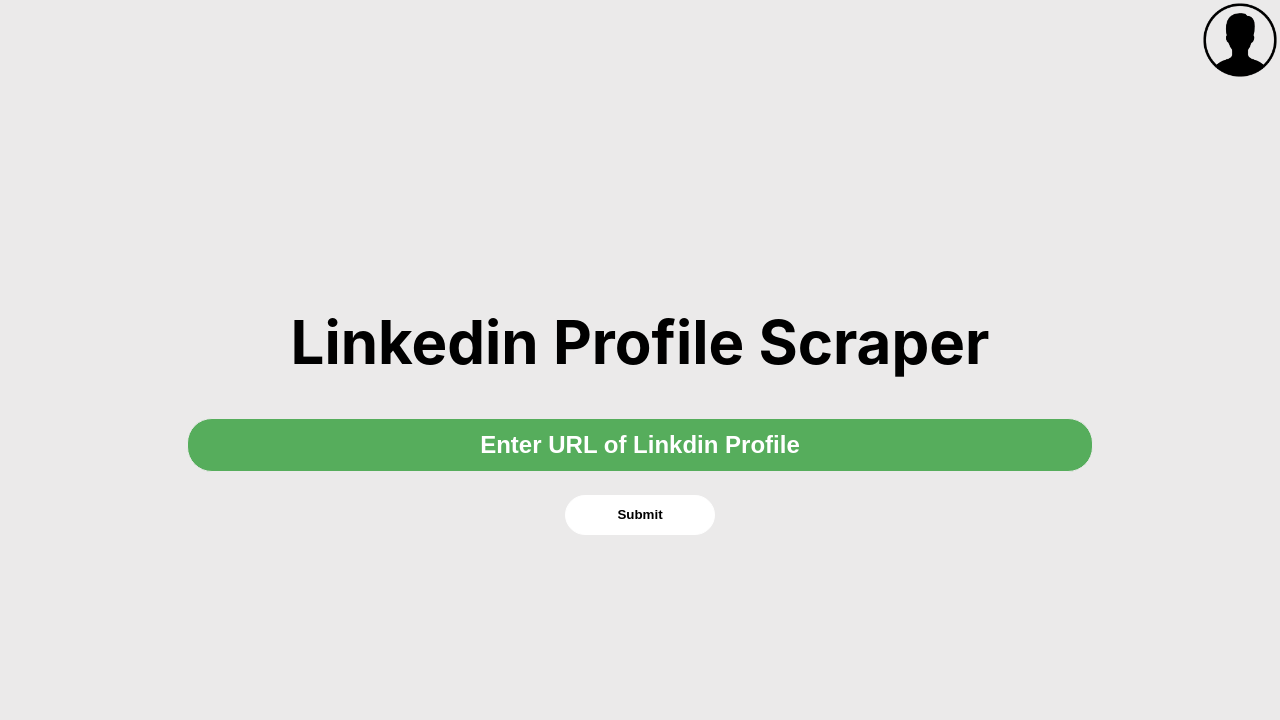
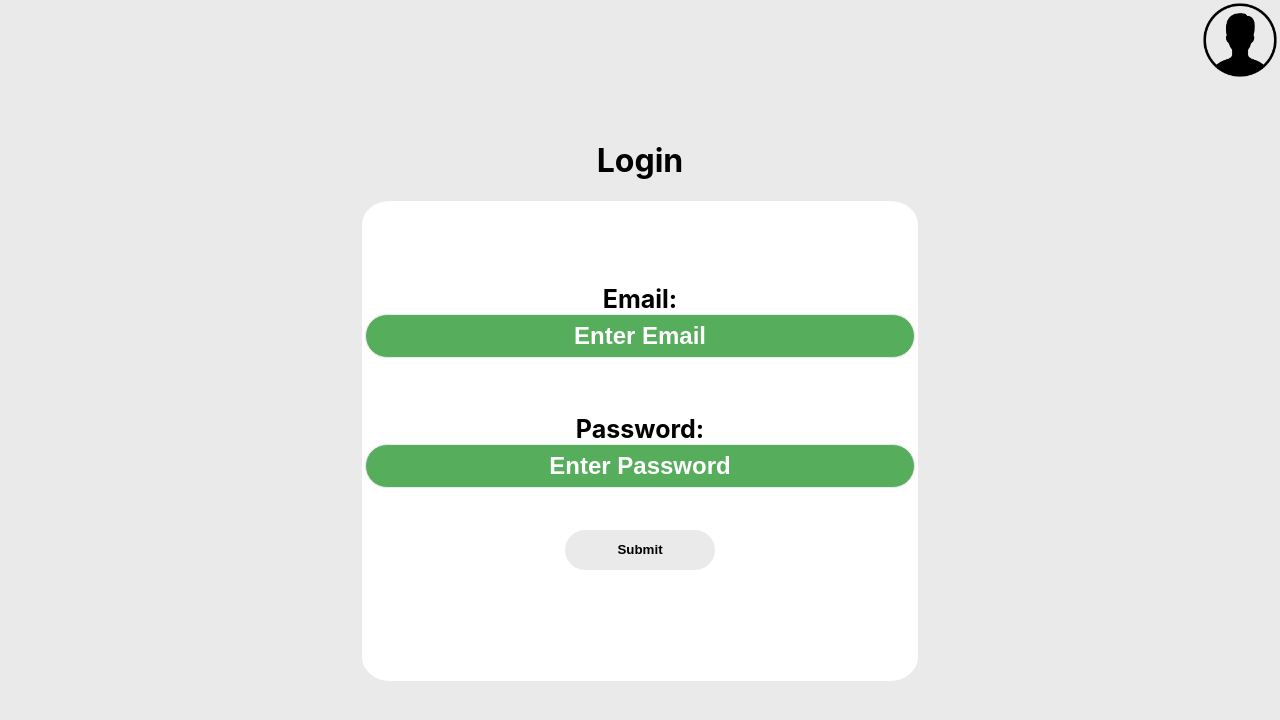
Before and after one commit to CalebThePerson/TractProject, a React (Create React App) app in the folder FrontEnd/trackt/: page /#/Home in a window 1280 px wide. Both pictures are taken after a click on the button 1240 px from the left and 40 px from the top of the page. Shown: the top 720 px of the page. Built offline with nearby package versions, Linux system fonts and the light colour scheme.

Commit message:
Made Login Screen and functionality

```diff
--- /dev/null
+++ b/FrontEnd/trackt/src/components /DisplayBox.js
@@ -0,0 +1,59 @@
+import Button from 'react-bootstrap/Button'
+import ButtonGroup from 'react-bootstrap/ButtonGroup'
+import Form from 'react-bootstrap/Form'
+import '../style/DisplayBox.css'
+import {useState} from 'react'
+import logo from '../assests/png.png'
+import axios from 'axios'
+
+
+
+export default function DisplayBox(props){
+
+    const [email, updateEmail] = useState('')
+    const [password, updatePassword] = useState('')
+
+    //
+    const emailChange = (event, method) => {
+        updateEmail(event.target.value)
+    }
+
+    const passwordChange = (event, method) => {
+        updatePassword(event.target.value)
+    }
+
+    //Login FUnction
+    async function login() {
+
+        // ()=> props.loggedin(true)
+    }
+
+    if(!props.loggedin){
+        return(
+        <body id = 'bigBody'>
+        <button className = 'logo' onClick={() => props.showItself(false)}><img src={logo} className='logo'></img></button>
+
+            <div id = 'mainContent'>
+                <div id = 'contentWrapper'>
+                    <h1>Login</h1>
+                    <div id = 'formSquare'>
+                        <Form style={ {paddingTop: "10%"}}>
+                            <Form.Group class = 'mainGroup'>
+                                <Form.Label class = 'innerSquareText'>Email: </Form.Label>
+                                <Form.Control class = 'innerFormText' type = 'email' placeholder = 'Enter Email' onChange = {emailChange}></Form.Control>
+                            </Form.Group>
+                            <Form.Group class = 'mainGroup'>
+                                <Form.Label class = 'innerSquareText'>Password: </Form.Label>
+                                <Form.Control class = 'innerFormText' type = 'password' placeholder = 'Enter Password' onChange = {passwordChange}></Form.Control>
+                            </Form.Group>
+                            <Button id = 'custom-btn' variant = 'primary' type='submit' onClick={login}>Submit</Button>
+                        </Form>
+                    </div>
+                </div>
+            </div>
+
+        </body>)
+    } else {
+
+    }
+}
--- a/FrontEnd/trackt/src/pages/Home.js
+++ b/FrontEnd/trackt/src/pages/Home.js
@@ -1,4 +1,5 @@
 import LoadingCircle from '../components /LoadingCircle'
+import DisplayBox from '../components /DisplayBox';
 import {useEffect, useState} from "react";
 import { Button } from 'react-bootstrap';
 import Form from 'react-bootstrap/Form';
@@ -14,6 +15,11 @@ export default function Home(){
     const [submit, updateSubmit] = useState(false)
     const [loadingCircle, updateStatus] = useState(false)
     const [appropriateLink, updateLinkStatus] = useState(true)
+    const [loginBox, displayBox] = useState(false)
+    const [loggedIn, changeLoginStatus] = useState(false)
+
+    const [email, setEmail] = useState('')
+    const [password, setPassword] = useState('')
 
     //OnChange Methods
     const changeLink = (event, method) => {
@@ -34,6 +40,22 @@ export default function Home(){
 
     }
 
+    const changeBoxStatus = (event, method) => {
+        displayBox(true)
+    }
+
+    //onChange Methods for child views
+    // const updateEmail = (event, method) => {
+
+    // }
+
+    // const updatePassword = (event, method) => {
+
+    // }
+
+    // const updateLogin = (event, method ) => {
+
+    // }
     //API Function will go here
 
     async function login(){
@@ -51,10 +73,13 @@ export default function Home(){
             <h1>POg</h1>
         )
     } else {
+        if (loginBox){
+            return(<DisplayBox updateEmail = {email => setEmail(email)} updatePassword = {password => setPassword(password)} loggedIn = {loggedIn => changeLoginStatus(true)} showItself = {display => displayBox(display)}></DisplayBox>)
+        } else {
             return(
                 <body id = 'mainBody'>
                     <div id='header'>
-                 <button className = 'logo' onClick = {login}><img src={logo} className='logo'></img></button>
+                     <button className = 'logo' onClick={changeBoxStatus}><img src={logo} className='logo'></img></button>
                     <div id = "mainContent">
                     <div id = "contentWrapper">
                         <h1 className = "mainText">Linkedin Profile Scraper</h1>
@@ -74,4 +99,6 @@ export default function Home(){
                 </body>
             )
         }
+
     }
+}
--- /dev/null
+++ b/FrontEnd/trackt/src/style/DisplayBox.css
@@ -0,0 +1,69 @@
+#mainContent{
+    /* ParentDiv  1800 118*/
+    display: flex;
+    justify-content: center;
+    align-items: center;
+
+    min-height: 100vh;
+    background-color: #ebeaea;
+}
+
+#formSquare{
+    /* Child */
+    background-color: white ;
+    height:30rem;
+    width: 34.75rem;
+    margin: 0 auto;
+    position: relative;
+    padding: 0 auto;
+    border-radius: 5%;
+}
+
+.mainGroup {
+    display: grid;
+    justify-content: center;
+    align-items: center;
+    padding: 5%;
+}
+.innerSquareText {
+    font-size: 25px;
+    font-weight: bold;
+}
+
+.form-control{
+    background-color: #56ad5c;
+    width: 34rem;
+    height: 2.5rem;
+    border-radius: 1.563rem;
+    border-style: solid;
+    border-width: 0.063rem;
+    border-color: #ebeaea;
+    text-align: center;
+    color: white;
+    font-weight: bold;
+    font-size: 1.5rem;
+}
+
+#custom-btn{
+    margin-top: 2.5%;
+    width: 9.375rem;
+    height: 2.5rem;
+    border-style: solid;
+    border-width: 0.063rem;
+    border-radius: 1.563rem;
+    font-weight: bold;
+    border-color: #ebeaea;
+    background-color: #ebeaea;
+}
+
+.logo {
+    height: 5rem;
+    width: 5rem;
+    position: absolute;
+    top: 0px;
+    right: 0px;
+    border-width: 0;
+    background-color: #ebeaea;
+    margin-left: 0;
+
+}
--- a/FrontEnd/trackt/src/style/Home.css
+++ b/FrontEnd/trackt/src/style/Home.css
@@ -14,8 +14,8 @@
 
 #submitButton {
     margin-top: 2.5%;
-    width: 150px;
-    height: 40px;
+    width: 9.375rem;
+    height: 2.5rem;
     border-style: solid;
     border-width: 0.063rem;
     border-radius: 1.563rem;
@@ -41,8 +41,6 @@
     color: white;
     font-weight: bold;
     font-size: 1.5rem;
-
-
 }
 
 ::placeholder { /* Chrome, Firefox, Opera, Safari 10.1+ */
@@ -54,7 +52,7 @@
   }
 
 
-  .formHolder {
+.formHolder {
     display: flex;
     justify-content: center;
 }
```
Lines whose indentation alone changed are shown as unchanged.
